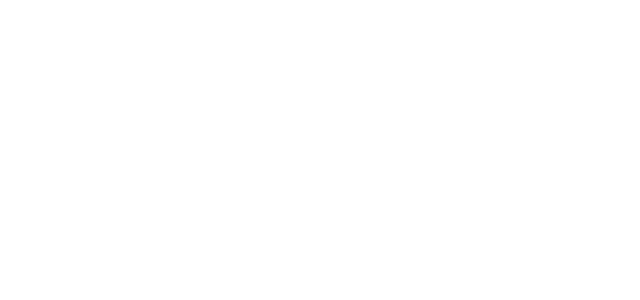
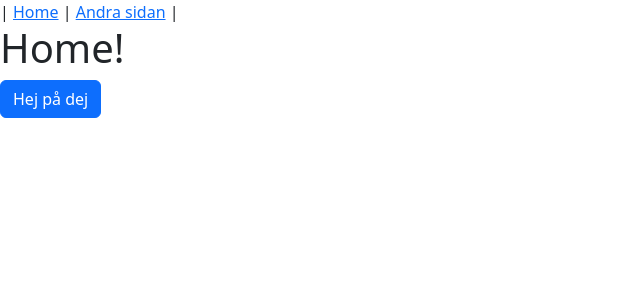
Before and after one commit to Jonas-Larsson1/Onlineauktion2024, a React (Vite) app: page / in a window 1280 px wide. Shown: the top 300 px of the page, without its empty margins (0-640 px from the left). Built offline with nearby package versions, Linux system fonts and the light colour scheme.

Commit message:
routes setup

```diff
--- /dev/null
+++ b/src/components/Navbar.jsx
@@ -0,0 +1,11 @@
+import { Link } from "react-router-dom";
+
+export default function Navbar() {
+  return <>
+    <nav>
+      |&nbsp;
+      <Link to={"/"}>Home</Link> |&nbsp;
+      <Link to={"/secondPage"}>Andra sidan</Link> |&nbsp;
+    </nav>
+  </>
+}
--- a/src/components/Router.jsx
+++ b/src/components/Router.jsx
@@ -1,8 +1,17 @@
 import { BrowserRouter, Routes, Route } from "react-router-dom"
+
+import HomePage from "../pages/HomePage.jsx"
+import SecondPage from "../pages/SecondPage.jsx"
+import Navbar from "./Navbar.jsx"
 
 export default function Router() {
   return <>
     <BrowserRouter>
+      <Navbar />
+      <Routes>
+        <Route path="/" element={<HomePage />} />
+        <Route path="/SecondPage" element={<SecondPage />} />
+      </Routes>
     </BrowserRouter>
   </>
 }
--- /dev/null
+++ b/src/pages/HomePage.jsx
@@ -0,0 +1,9 @@
+import Button from "react-bootstrap/Button";
+import 'bootstrap/dist/css/bootstrap.min.css';
+
+export default function HomePage() {
+  return <>
+    <h1>Home!</h1>
+    <Button>Hej på dej</Button>
+  </>
+}
--- /dev/null
+++ b/src/pages/SecondPage.jsx
@@ -0,0 +1,5 @@
+export default function SecondPage() {
+  return <>
+    <h1>Second</h1>
+  </>
+}
```
